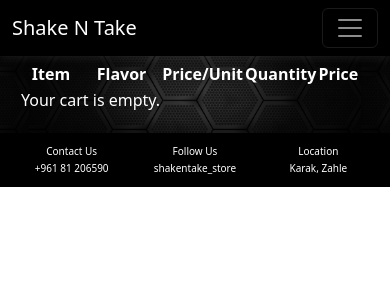
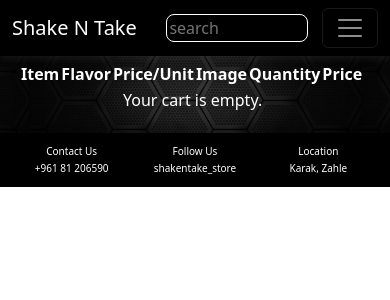
Before and after one commit to Ghost3298/ShakeNTake, a React (Create React App) app: page /cart in a window 390 px wide. Shown: the top 300 px of the page. Built offline with nearby package versions, Linux system fonts and the light colour scheme.

Commit message:
fixing search bar

```diff
--- a/src/App.js
+++ b/src/App.js
@@ -8,6 +8,7 @@
 import Items from './components/Items';
 import Cart from './components/Cart';
 import { BrowserRouter, Routes, Route } from 'react-router-dom';
+
 
 function App() {
   return (
--- a/src/components/Cart.js
+++ b/src/components/Cart.js
@@ -23,6 +23,7 @@
                             <th>Item</th>
                             <th>Flavor</th>
                             <th>Price/Unit</th>
+                            <th>Image</th>
                             <th>Quantity</th>
                             <th>Price</th>
                             <th></th>
@@ -35,6 +36,7 @@
                                     <td>{item.name}</td>
                                     <td>{item.flavor}</td>
                                     <td>{item.price} $</td>
+                                    <td><img src={item.img} alt={item.name} /></td>
                                     <td></td>
                                     <td></td>
                                     <td><button>remove</button></td>
@@ -42,7 +44,7 @@
                             ))
                         ) : (
                             <tr>
-                                <td colSpan="2">Your cart is empty.</td>
+                                <td colSpan="7">Your cart is empty.</td>
                             </tr>
                         )}
                     </tbody>
--- a/src/components/Items.js
+++ b/src/components/Items.js
@@ -19,16 +19,17 @@
         // Filter productsData based on the category
         const filteredData = productsData.filter(item => item.category === category);
         setData(filteredData);
-    }, [category]); // Trigger useEffect when category changes
+    }, [category]);
 
     const handleFlavorChange = (id, flavor) => {
         setSelectedFlavors(prevState => ({ ...prevState, [id]: flavor }));
     };
 
-    const handleAddToCart = (id, name, flavors, price) => {
+    const handleAddToCart = (id, name, flavors, price, img) => {
         const selectedFlavor = flavors ? selectedFlavors[id] || flavors[0] : null;
-        addToCart(id, name, selectedFlavor, price); // Pass the price to addToCart
+        addToCart(id, name, selectedFlavor, price, img); // Pass the img to addToCart
     };
+
 
 
     return (
--- a/src/components/Nav.js
+++ b/src/components/Nav.js
@@ -8,8 +8,10 @@
 import './styles/nav.css';
 import { Link } from 'react-router-dom';
 import { getCartItems } from './addToCart'; // Import the function correctly
+import Search from './Search';
 
 function Navigation() {
+
     const [expandNavbar, setExpandNavbar] = useState(true);
     const [cartCount, setCartCount] = useState(0);
 
@@ -40,6 +42,7 @@
             <Navbar expand={expandNavbar} className="bg-black" variant="dark" data-bs-theme="dark" bg="dark" style={{ boxShadow: "0 1px 10px 0 rgba(255, 255, 255, 0.1)", zIndex: "999" }} fixed="top">
                 <Container fluid>
                     <Navbar.Brand href="../">Shake N Take</Navbar.Brand>
+                    <Search />
                     <Navbar.Toggle aria-controls="offcanvasNavbar-expand-false" />
                     <Navbar.Offcanvas id="offcanvasNavbar-expand-false" aria-labelledby="offcanvasNavbarLabel-expand-false" placement="end" data-bs-theme="dark">
                         <Offcanvas.Header className="offCanvas" closeButton />
--- /dev/null
+++ b/src/components/Search.js
@@ -0,0 +1,39 @@
+import React, { useState } from "react";
+import SearchResults from "./SearchResults";
+import './styles/search.css';
+
+function Search() {
+  const [searchTerm, setSearchTerm] = useState("");
+
+  const handleSubmit = (event) => {
+    event.preventDefault();
+    console.log("Search term submitted:", searchTerm);
+    // Handle your search logic here
+  };
+
+  const handleChange = (event) => {
+    setSearchTerm(event.target.value);
+  };
+
+  const clearSearch = () => {
+    // Clear the search term
+    setSearchTerm("");
+  };
+
+  return (
+    <>
+      <form onSubmit={handleSubmit}>
+        <input
+          id="SearchTerm"
+          type="text"
+          placeholder="search"
+          value={searchTerm}
+          onChange={handleChange}
+        />
+      </form>
+      <SearchResults searchTerm={searchTerm} clearSearch={clearSearch} />
+    </>
+  );
+}
+
+export default Search;
--- /dev/null
+++ b/src/components/SearchResults.js
@@ -0,0 +1,47 @@
+import React, { useState, useEffect } from "react";
+import { Link } from "react-router-dom";
+import productsData from '../files/Products.json';
+import './styles/search.css';
+
+function SearchResults({ searchTerm, clearSearch }) {
+  const [results, setResults] = useState([]);
+
+  useEffect(() => {
+    // If searchTerm is empty, set results to an empty array
+    if (searchTerm.trim() === "") {
+      setResults([]);
+      return;
+    }
+
+    // Filter productsData based on the searchTerm and update results state
+    const filteredResults = productsData.filter(item => item.name.toLowerCase().includes(searchTerm.toLowerCase()));
+    setResults(filteredResults);
+  }, [searchTerm]);
+
+  const handleLinkClick = () => {
+    // Call the clearSearch function passed from the parent component
+    clearSearch();
+  };
+
+  return (
+    <div className="search-dropdown">
+      {results.length > 0 && (
+        <ul>
+          {results.map((result, index) => (
+            <li key={index}>
+              <Link
+                to={`/items?category=${encodeURIComponent(result.category)}`}
+                style={{ textDecoration: "none", color: "white" }}
+                onClick={handleLinkClick} // Call handleLinkClick on link click
+              >
+                {result.name}
+              </Link>
+            </li>
+          ))}
+        </ul>
+      )}
+    </div>
+  );
+}
+
+export default SearchResults;
--- a/src/components/addToCart.js
+++ b/src/components/addToCart.js
@@ -1,11 +1,11 @@
 import Cookies from 'js-cookie';
 
-function addToCart(id, name, flavor, price) {
+function addToCart(id, name, flavor, price, img) {
     // Retrieve the existing cart items from cookies
     const cartItems = JSON.parse(Cookies.get('cartItems') || '[]');
 
     // Create a new cart item
-    const newItem = { id, name, flavor, price }; // Include price in the newItem object
+    const newItem = { id, name, flavor, price, img }; // Include img in the newItem object
 
     // Add the new item to the cart
     cartItems.push(newItem);
--- /dev/null
+++ b/src/components/styles/search.css
@@ -0,0 +1,71 @@
+form{
+    display: flex;
+    border: 1px solid white;
+    border-radius: 8px;
+}
+
+input{
+    background-color: transparent;
+    color: white;
+    border: none;
+    border-radius: 8px;
+    width: 200px;
+}
+
+input:focus{
+    outline: none;
+}
+
+
+.search-dropdown {
+    position: absolute;
+    top: 50px;
+    left: 150px;
+    width: 200px; /* Adjust width as needed */
+    background-color: black; /* Set the background color */
+    border-radius: 8px;
+    z-index: 1;
+  }
+
+  .search-dropdown ul {
+    list-style-type: none;
+    padding: 0;
+    margin: 0;
+  }
+
+  .search-dropdown li {
+    padding: 8px 10px;
+    cursor: pointer;
+    color: white;
+    text-decoration: none;
+  }
+
+  .search-dropdown li:hover {
+    background-color: #333; /* Change hover background color */
+  }
+
+  /* Remove default list styling */
+  .search-dropdown ul {
+    padding: 0;
+    margin: 0;
+  }
+
+  .search-dropdown li {
+    list-style: none;
+  }
+
+@media only screen and (max-width: 767px){
+    form{
+        border: 0.5px solid white;
+    }
+
+    input{
+        width: 140px;
+    }
+
+    .searchImage{
+        position: relative;
+        top: 2px;
+        right: 10px
+    }
+}
```
Also changed, not shown: public/images/search.png (added).
